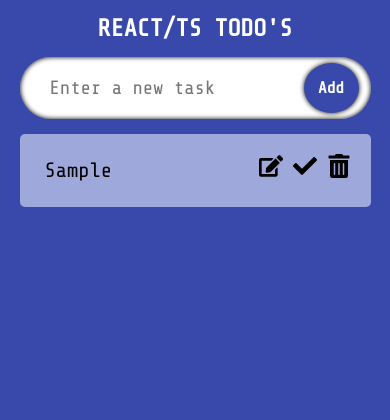
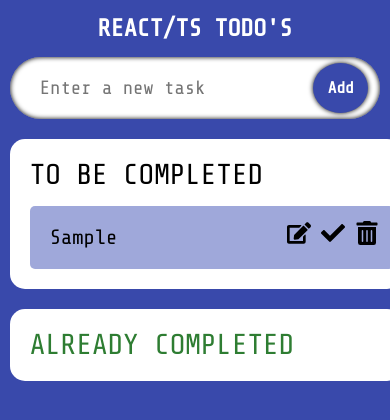
Before and after one commit to EdgardoDev/advanced-todo, a React (Create React App) app: page / in a window 390 px wide. Both pictures are taken after typing "Sample" into the empty fields and a click on the button "Add". Shown: the top 420 px of the page. Built offline with nearby package versions, Linux system fonts and the light colour scheme.

Commit message:
Added Draggable and Droppable tags

```diff
--- a/package.json
+++ b/package.json
@@ -8,7 +8,9 @@
     "@testing-library/user-event": "^13.2.1",
     "@types/jest": "^27.0.1",
     "@types/node": "^16.7.13",
+    "@types/react-beautiful-dnd": "^13.1.2",
     "react": "^18.1.0",
+    "react-beautiful-dnd": "^13.1.0",
     "react-dom": "^18.1.0",
     "react-icons": "^4.4.0",
     "react-scripts": "5.0.1",
--- a/src/App.tsx
+++ b/src/App.tsx
@@ -3,10 +3,12 @@ import './App.css';
 import InputField from './components/InputField';
 import TodoList from './components/TodoList';
 import { Todo } from './model';
+import { DragDropContext } from 'react-beautiful-dnd';
 
 const App: React.FC = () => {
   const [todo, setTodo] = useState<string>("");
   const [todos, setTodos] = useState<Todo[]>([]);
+  const [completedTodos, setCompletedTodos] = useState<Todo[]>([]);
 
   const handleAddTodo = (e: React.FormEvent) => {
     e.preventDefault();
@@ -21,11 +23,17 @@ const App: React.FC = () => {
 
 
   return (
+    <DragDropContext onDragEnd={() => {}}>
     <div className="App">
       <span className="heading">React/TS Todo's</span>
       <InputField todo={todo} setTodo={setTodo} handleAddTodo={handleAddTodo} />
-      <TodoList todos={todos} setTodos={setTodos} />
-    </div>
+      <TodoList
+        todos={todos}
+        setTodos={setTodos}
+        completedTodos={completedTodos}
+        setCompletedTodos={setCompletedTodos} />
+      </div>
+      </DragDropContext>
   );
 }
 
--- a/src/components/SingleTodo.tsx
+++ b/src/components/SingleTodo.tsx
@@ -1,15 +1,17 @@
 import { useEffect, useRef, useState } from "react";
+import { Draggable } from "react-beautiful-dnd";
 import { FaEdit, FaTrashAlt, FaCheck } from "react-icons/fa";
 import { Todo } from "../model";
 import "./styles.css";
 
 type Props = {
+  index: number;
   todo: Todo;
   todos: Todo[];
   setTodos: React.Dispatch<React.SetStateAction<Todo[]>>
 }
 
-const SingleTodo = ({ todo, todos, setTodos }: Props) => {
+const SingleTodo = ({ index, todo, todos, setTodos }: Props) => {
 
   const [edit, setEdit] = useState<boolean>(false);
   const [editTodo, setEditTodo] = useState<string>(todo.todo);
@@ -41,10 +43,17 @@ const SingleTodo = ({ todo, todos, setTodos }: Props) => {
   }, [edit]);
 
 
-
-
   return (
-    <form className="form-single-todos" onSubmit={(e) => handleEditTodo(e, todo.id)}>
+    <Draggable draggableId={todo.id.toString()} index={index}>
+      {
+        (provided) => (
+          <form
+            className="form-single-todos"
+            onSubmit={(e) => handleEditTodo(e, todo.id)}
+            {...provided.draggableProps}
+            {...provided.dragHandleProps}
+            ref={provided.innerRef}
+          >
           {edit ? (
             <input
               ref={inputRef}
@@ -79,4 +88,8 @@ const SingleTodo = ({ todo, todos, setTodos }: Props) => {
         )
       }
 
+      </Draggable>
+  )
+}
+
 export default SingleTodo;
--- a/src/components/TodoList.tsx
+++ b/src/components/TodoList.tsx
@@ -1,4 +1,5 @@
 import React from "react"
+import { Droppable } from "react-beautiful-dnd"
 import { Todo } from "../model"
 import SingleTodo from "./SingleTodo"
 import "./styles.css"
@@ -6,21 +7,54 @@ import "./styles.css"
 interface Props {
   todos: Todo[];
   setTodos: React.Dispatch<React.SetStateAction<Todo[]>>;
+  completedTodos: Todo[];
+  setCompletedTodos: React.Dispatch<React.SetStateAction<Todo[]>>;
 }
 
-const TodoList:React.FC<Props> = ({todos, setTodos}: Props) => {
+const TodoList:React.FC<Props> = ({todos, setTodos, completedTodos, setCompletedTodos}: Props) => {
   return (
-    <div className="todo-list">
-      {todos?.map((todo) => (
+    <div className="todos-container">
+      <Droppable droppableId="ToBeCompleted">
+        {
+          (provided) => (
+            <div className="todo-list" ref={provided.innerRef} {...provided.droppableProps}>
+              <span className="todo-header">To Be Completed</span>
+              {todos.map((todo, index) => (
                 <SingleTodo
-          todos={todos}
+                  index={index}
                   todo={todo}
+                  todos={completedTodos}
                   key={todo.id}
                   setTodos={setTodos}
                 />
+              ))}
+              {provided.placeholder}
+            </div>
+          )
+        }
+      </Droppable>
 
+      <Droppable droppableId="AlreadyCompleted">
+        {
+          (provided) => (
+            <div className="todo-list" ref={provided.innerRef} {...provided.droppableProps}>
+              <span className="todo-header completed">Already Completed</span>
+              {completedTodos.map((todo, index) => (
+                <SingleTodo
+                  index={index}
+                  todo={todo}
+                  todos={completedTodos}
+                  key={todo.id}
+                  setTodos={setCompletedTodos}
+                />
               ))}
+              {provided.placeholder}
             </div>
+          )
+        }
+        </Droppable>
+    </div>
+
   )
 }
 
--- a/src/components/styles.css
+++ b/src/components/styles.css
@@ -1,6 +1,6 @@
 .form-input {
   display: flex;
-  width: 90%;
+  width: 95%;
   position: relative;
   align-items: center;
 }
@@ -53,20 +53,41 @@ input[type="input"] {
   box-shadow: 0 0 3px #000;
 }
 
+.todos-container {
+  display: flex;
+  width: 95%;
+  margin-top: 10px;
+  justify-content: space-between;
+  align-items: flex-start;
+}
+
 .todo-list {
   display: flex;
-  justify-content: space-evenly;
-  width: 90%;
-  flex-wrap: wrap;
+  width: 47.5%;
+  flex-direction: column;
+  padding: 20px;
+  margin-top: 10px;
+  border-radius: 15px;
+  background-color: #fff;
+}
+
+.todo-header {
+  font-size: 1.8rem;
+  text-transform: uppercase;
 }
 
 .form-single-todos {
   display: flex;
-  width: 29.5%;
   border-radius: 5px;
-  padding: 20px;
+  padding: 15px;
   margin-top: 15px;
   background-color: #9fa8da;
+  transition: 0.2s;
+}
+
+.form-single-todos:hover {
+  box-shadow: 0 0 5px #000;
+  transform: scale(1.02);
 }
 
 .single-todo-text {
@@ -87,9 +108,13 @@ input[type="input"] {
   cursor: pointer;
 }
 
-@media (max-width: 1200px) {
-  .form-single-todos {
-    width: 40%;
+.completed {
+  color: #2e7d32;
+}
+
+@media (max-width: 1100px) {
+  .todo-list {
+    width: 45%;
   }
 }
 
@@ -97,10 +122,12 @@ input[type="input"] {
   .form-single-todos {
     width: 95%;
   }
-  .todos {
+  .todo-list {
     width: 95%;
+    margin-bottom: 10px;
   }
-  .form-single-todos {
-    width: 100%;
+  .todos-container {
+    width: 95%;
+    flex-direction: column;
   }
 }
--- a/src/index.tsx
+++ b/src/index.tsx
@@ -6,8 +6,4 @@ import App from './App';
 const root = ReactDOM.createRoot(
   document.getElementById('root') as HTMLElement
 );
-root.render(
-  <React.StrictMode>
-    <App />
-  </React.StrictMode>
-);
+root.render(<App />);
```
Also changed, not shown: 1 other file (tests, documents, lock files or other folders). Lines whose indentation alone changed are shown as unchanged.
